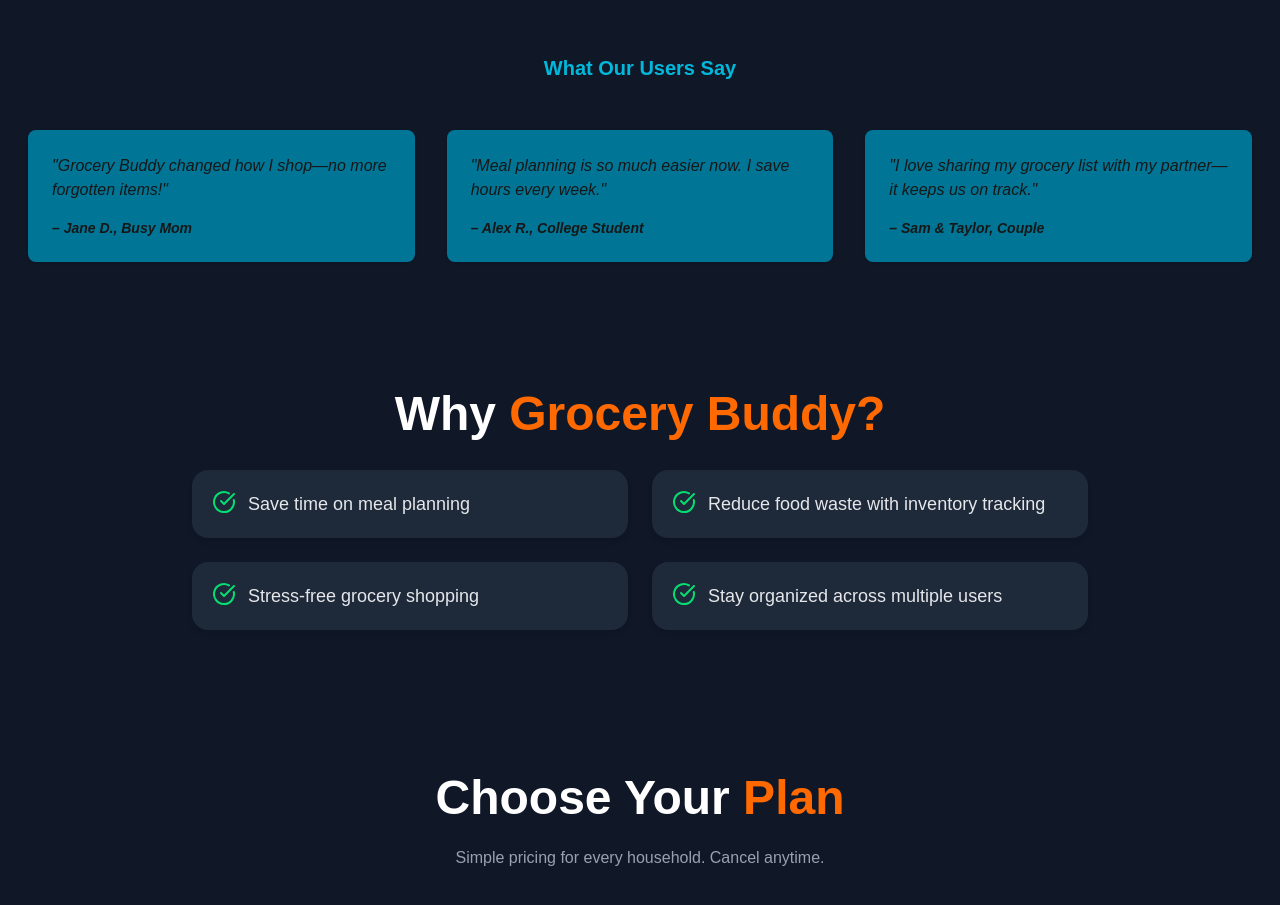
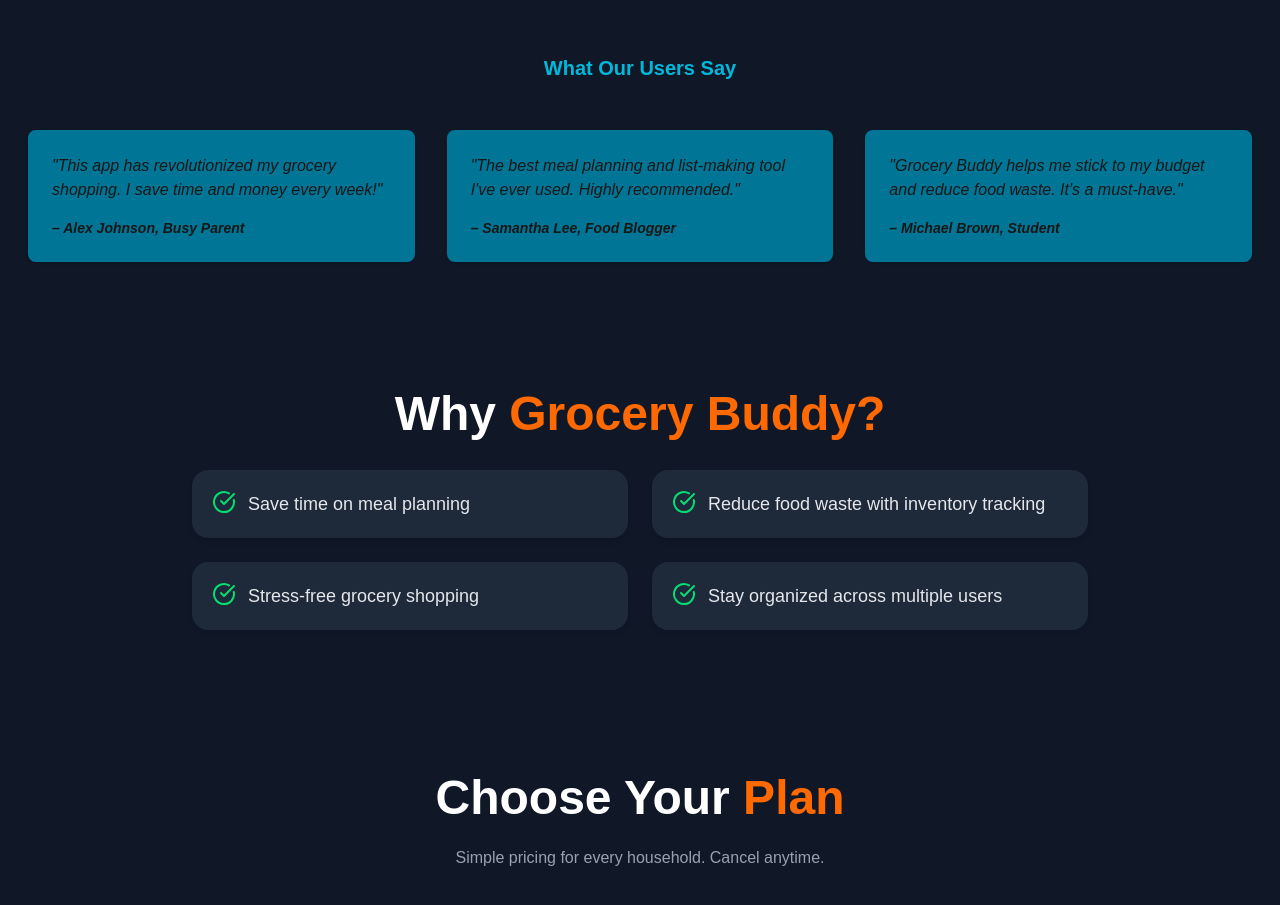
Before and after one commit to Uncore007/CSE499-Team6, a Next.js app in the folder grocery_buddy/: page / in a window 1280 px wide. Shown: the part 1120-2025 px from the top of the page. Built offline with nearby package versions, Linux system fonts and the light colour scheme.

Commit message:
Fixed Linting Issue

```diff
--- a/grocery_buddy/src/app/(home)/page.tsx
+++ b/grocery_buddy/src/app/(home)/page.tsx
@@ -155,39 +155,43 @@
     )
 }
 
-function Testimonials(){
+function Testimonials() {
+  const testimonials = [
+    {
+      quote:
+        "This app has revolutionized my grocery shopping. I save time and money every week!",
+      author: "Alex Johnson",
+      role: "Busy Parent",
+    },
+    {
+      quote:
+        "The best meal planning and list-making tool I've ever used. Highly recommended.",
+      author: "Samantha Lee",
+      role: "Food Blogger",
+    },
+    {
+      quote:
+        "Grocery Buddy helps me stick to my budget and reduce food waste. It's a must-have.",
+      author: "Michael Brown",
+      role: "Student",
+    },
+  ];
 
     return (
         <section className="py-16">
             <h2 className="font-bold text-center mb-12 text-cyan-500 text-xl">What Our Users Say</h2>
 
             <div className="grid gap-8 mx-7 md:grid-cols-3">
-                <article className="bg-cyan-700 p-6 rounded-lg shadow">
-                <blockquote className="text-white-700 italic">
-                    "Grocery Buddy changed how I shop—no more forgotten items!"
-                </blockquote>
-                <cite className="block mt-4 text-sm font-semibold text-white-900">
-                    – Jane D., Busy Mom
-                </cite>
-                </article>
-
-                <article className="bg-cyan-700 p-6 rounded-lg shadow">
-                <blockquote className="text-white-700 italic">
-                    "Meal planning is so much easier now. I save hours every week."
-                </blockquote>
-                <cite className="block mt-4 text-sm font-semibold text-white-900">
-                    – Alex R., College Student
-                </cite>
-                </article>
-
-                <article className="bg-cyan-700 p-6 rounded-lg shadow">
-                <blockquote className="text-white-700 italic">
-                    "I love sharing my grocery list with my partner—it keeps us on track."
-                </blockquote>
-                <cite className="block mt-4 text-sm font-semibold text-white-900">
-                    – Sam & Taylor, Couple
-                </cite>
-                </article>
+                {testimonials.map((testimonial, index) => (
+                  <article key={index} className="bg-cyan-700 p-6 rounded-lg shadow">
+                    <blockquote className="text-white-700 italic">
+                      &quot;{testimonial.quote}&quot;
+                    </blockquote>
+                    <cite className="block mt-4 text-sm font-semibold text-white-900">
+                      – {testimonial.author}, {testimonial.role}
+                    </cite>
+                  </article>
+                ))}
             </div>
     </section>
     )
```
